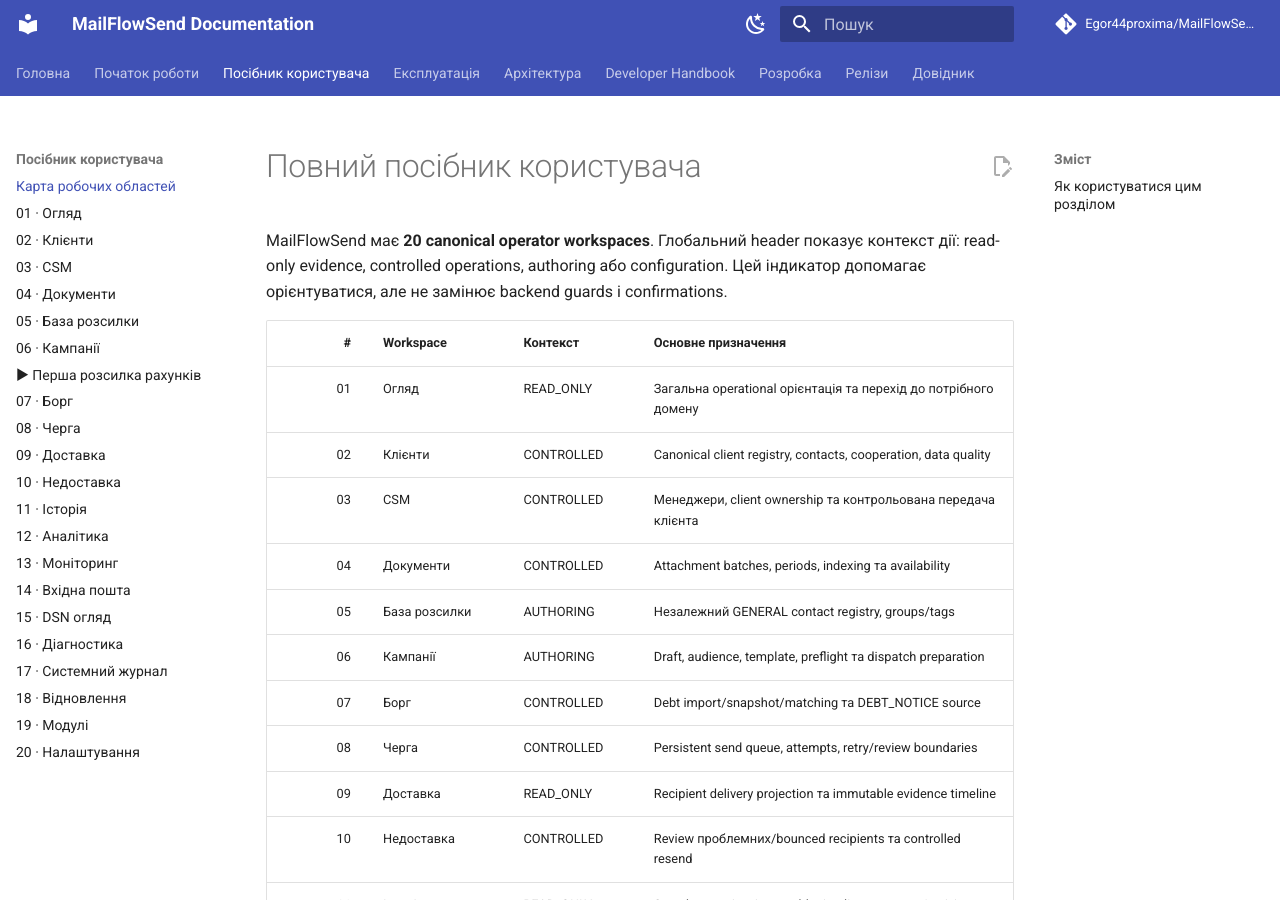
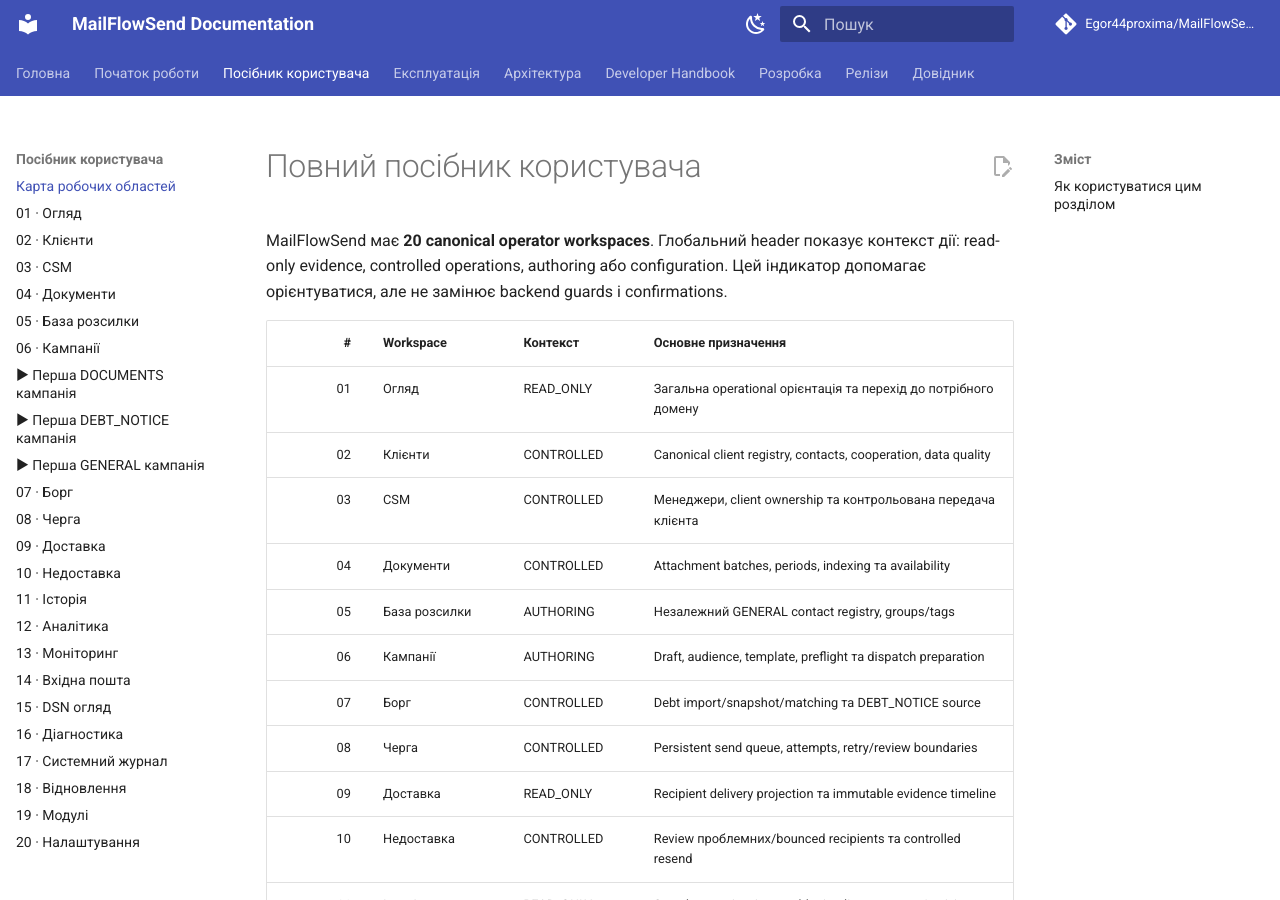
Before and after one commit to Egor44proxima/MailFlowSend-Docs, an MkDocs documentation site: the page built from docs/user-guide/index.md, in a window 1280 px wide and 900 px high. Built offline with MkDocs 1.6.1 and Material for MkDocs 9.7.7, drawn with Linux system fonts in a browser that asks for light colours; comment, search, counter and statistics services are not loaded.

Commit message:
docs: expose completeness guides in navigation

```diff
--- a/mkdocs.yml
+++ b/mkdocs.yml
@@ -45,7 +45,9 @@
       - 04 · Документи: user-guide/documents.md
       - 05 · База розсилки: user-guide/mailing-base.md
       - 06 · Кампанії: user-guide/campaigns.md
-      - ▶ Перша розсилка рахунків: user-guide/first-documents-campaign.md
+      - ▶ Перша DOCUMENTS кампанія: user-guide/first-documents-campaign.md
+      - ▶ Перша DEBT_NOTICE кампанія: user-guide/first-debt-campaign.md
+      - ▶ Перша GENERAL кампанія: user-guide/first-general-campaign.md
       - 07 · Борг: user-guide/debt.md
       - 08 · Черга: user-guide/queue.md
       - 09 · Доставка: user-guide/delivery.md
@@ -63,6 +65,8 @@
   - Експлуатація:
       - Runtime режими: operations/runtime-modes.md
       - SMTP: operations/smtp.md
+      - Retry / Catch-up / Resend: operations/send-recovery-runbooks.md
+      - Inbound / DSN runbook: operations/inbound-dsn-runbook.md
       - Системний журнал: operations/logging.md
       - Відновлення та безпека: operations/recovery-safety.md
   - Архітектура:
@@ -99,6 +103,10 @@
       - MAIL-16 · History Export: releases/mail-16.md
   - Довідник:
       - Статуси та інваріанти: reference/status-contracts.md
+      - Повний Status / Error Reference: reference/status-error-reference.md
+      - Template Variables: reference/template-variables.md
+      - Формати імпорту: reference/import-formats.md
+      - SMTP Profile Reference: reference/smtp-profile-reference.md
       - Актуальність документації: reference/documentation-freshness.md
 
 markdown_extensions:
```
